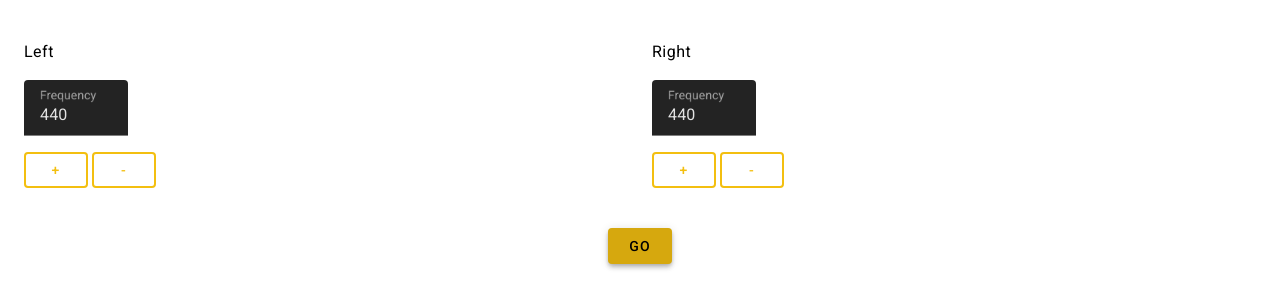
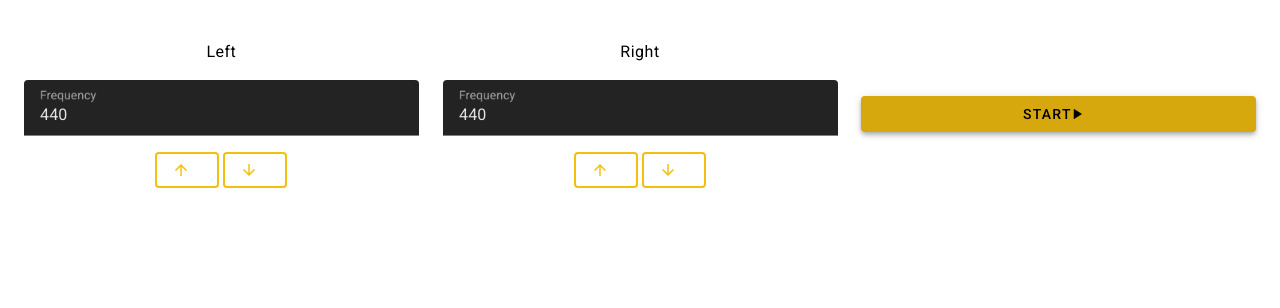
Before and after one commit to Roger-random/lrwave, a website: page docs/index.html in a window 1280 px wide. Drawn offline with nearby package versions, Linux system fonts and the light colour scheme.

Commit message:
Material icons and layout tweaks

```diff
--- a/app.scss
+++ b/app.scss
@@ -13,3 +13,7 @@ $mdc-theme-background: #050505;
   align-items: center;
   justify-content: center;
 }
+
+.w100 {
+  width: 100%;
+}
--- a/docs/index.html
+++ b/docs/index.html
@@ -6,6 +6,7 @@
     <meta name="viewport" content="width=device-width, initial-scale=1">
     <title>Left/Right Wave</title>
     <link href="https://fonts.googleapis.com/css?family=Roboto:300,400,500" rel="stylesheet">
+    <link rel="stylesheet" href="https://fonts.googleapis.com/icon?family=Material+Icons">
     <link rel="stylesheet" href="https://cdnjs.cloudflare.com/ajax/libs/normalize/8.0.0/normalize.min.css">
     <link rel="stylesheet" href="bundle.css">
     <script type="text/javascript" src="bundle.js" async></script>
@@ -13,45 +14,46 @@
   <body class="mdc-typography">
     <div class="mdc-layout-grid">
       <div class="mdc-layout-grid__inner">
-        <div class="mdc-layout-grid__cell mdc-layout-grid__cell--span-6-desktop mdc-layout-grid__cell--span-4-tablet mdc-layout-grid__cell--span-2-phone">
-          <p class="mdc-typography--body1">Left</p>
+        <div class="mdc-layout-grid__cell mdc-layout-grid__cell--span-2-phone mdc-layout-grid__cell--span-4-tablet">
+          <p class="mdc-typography--body1" align="center">Left</p>
           <p>
-            <div class="mdc-text-field">
+            <div class="mdc-text-field w100">
               <input type="number" id="freql" class="mdc-text-field__input" value="440" min="0" max="50000"/>
               <label class="mdc-floating-label mdc-floating-label--float-above" for="freql">Frequency</label>
               <div class="mdc-line-ripple"></div>
             </div>
           </p>
-          <p>
+          <p align="center">
             <button class="mdc-button mdc-button--outlined" id="freqlplus">
-              +
+              <i class="material-icons mdc-button__icon" aria-hidden="true">arrow_upward</i>
             </button>
             <button class="mdc-button mdc-button--outlined" id="freqlminus">
-              -
+              <i class="material-icons mdc-button__icon" aria-hidden="true">arrow_downward</i>
             </button>
           </p>
         </div>
-        <div class="mdc-layout-grid__cell mdc-layout-grid__cell--span-6-desktop mdc-layout-grid__cell--span-4-tablet mdc-layout-grid__cell--span-2-phone">
-          <p class="mdc-typography--body1">Right</p>
+        <div class="mdc-layout-grid__cell mdc-layout-grid__cell--span-2-phone mdc-layout-grid__cell--span-4-tablet">
+          <p class="mdc-typography--body1" align="center">Right</p>
           <p>
-            <div class="mdc-text-field">
+            <div class="mdc-text-field w100">
               <input type="number" id="freqr" class="mdc-text-field__input" value="440" min="0" max="50000"/>
               <label class="mdc-floating-label mdc-floating-label--float-above" for="freqr">Frequency</label>
               <div class="mdc-line-ripple"></div>
             </div>
             </p>
-          <p>
+          <p align="center">
             <button class="mdc-button mdc-button--outlined" id="freqrplus">
-              +
+              <i class="material-icons mdc-button__icon" aria-hidden="true">arrow_upward</i>
             </button>
             <button class="mdc-button mdc-button--outlined" id="freqrminus">
-              -
+              <i class="material-icons mdc-button__icon" aria-hidden="true">arrow_downward</i>
             </button>
           </p>
         </div>
-        <div class="mdc-layout-grid__cell mdc-layout-grid__cell--span-12 flexcenter">
-          <button class="mdc-button mdc-button--raised" id="gobtn" autofocus>
-            Go
+        <div class="mdc-layout-grid__cell mdc-layout-grid__cell--span-4-phone mdc-layout-grid__cell--span-8-tablet flexcenter">
+          <button class="mdc-button mdc-button--raised w100" id="gobtn" autofocus>
+            <span class="mdc-button__label">Start</span>
+            <i class="material-icons mdc-button__icon" aria-hidden="true">play_arrow</i>
           </button>
         </div>
       </div>
```
Also changed, not shown: index.html (+17 -15 lines), docs/bundle.css.
